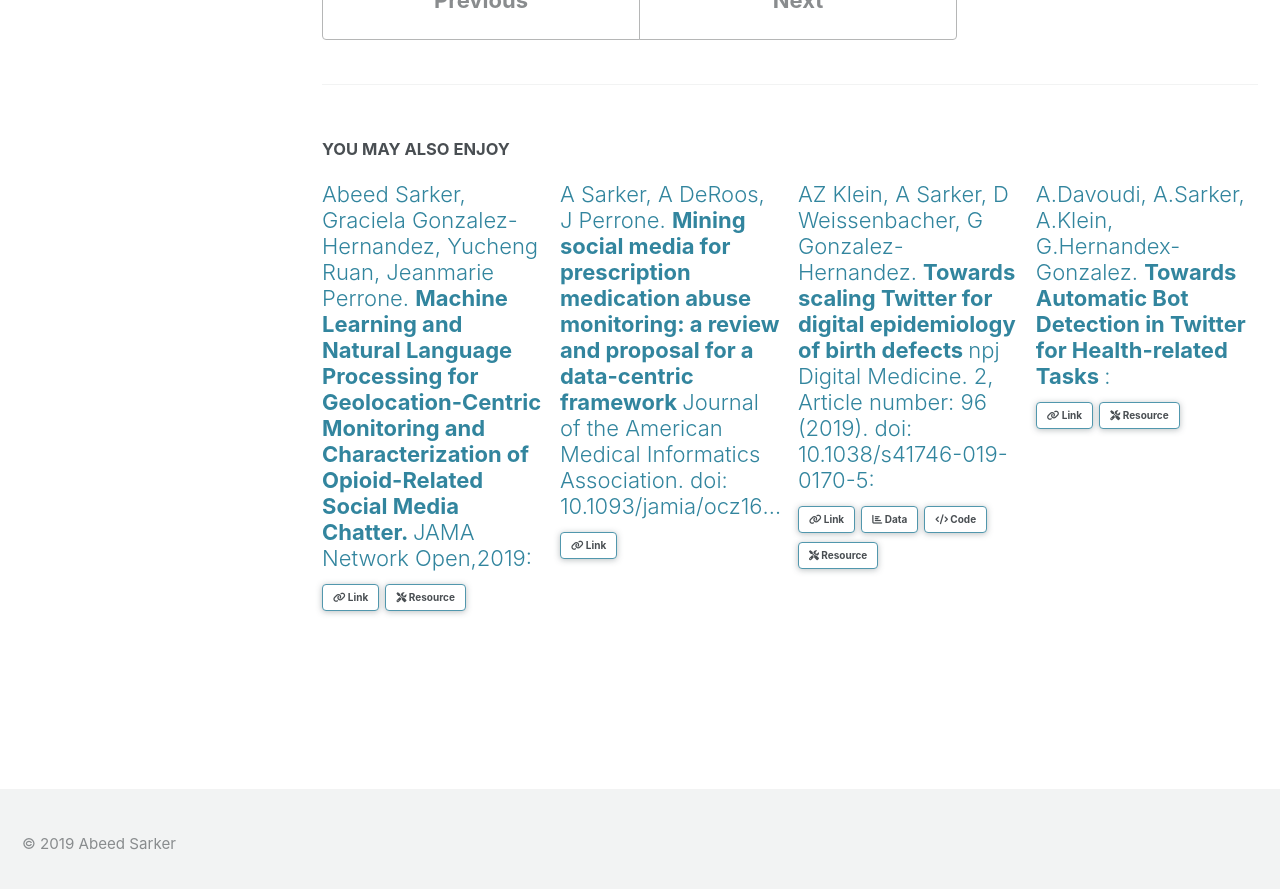
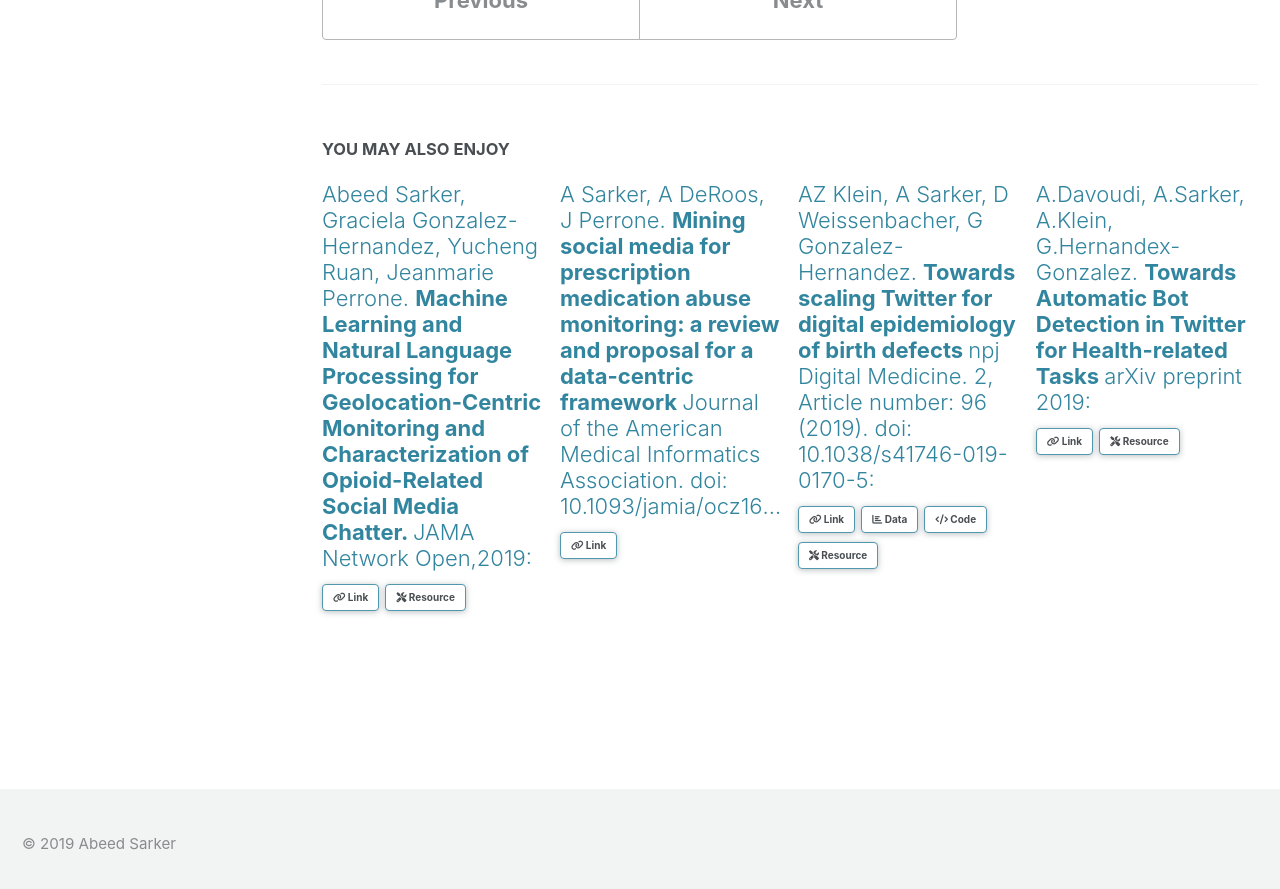
Before and after one commit to sarkerlab/Website, a Jekyll site: the page built from _posts/2019-10-01-intepretable-natural-language-processing-system-for-medical-examination.md, in a window 1280 px wide and 900 px high, scrolled down 592 px. Shown: the top 889 px of the window. Built offline with Jekyll 4.4.1, drawn with Linux system fonts in a browser that asks for light colours; cached includes are drawn as plain includes; nearby versions of some CDN libraries.

Commit message:
Update 2019-09-29-towards-automatic-bot-detection-in-twitter-for-health-tasks.md

```diff
--- a/_posts/2019-09-29-towards-automatic-bot-detection-in-twitter-for-health-tasks.md
+++ b/_posts/2019-09-29-towards-automatic-bot-detection-in-twitter-for-health-tasks.md
@@ -1,7 +1,7 @@
 ---
 authors: "A.Davoudi, A.Sarker, A.Klein, G.Hernandex-Gonzalez"
 title: "Towards Automatic Bot Detection in Twitter for Health-related Tasks"
-additional_info: ""
+additional_info: "arXiv preprint 2019"
 external_url: https://arxiv.org/abs/1909.13184
 data:
 code:
```
